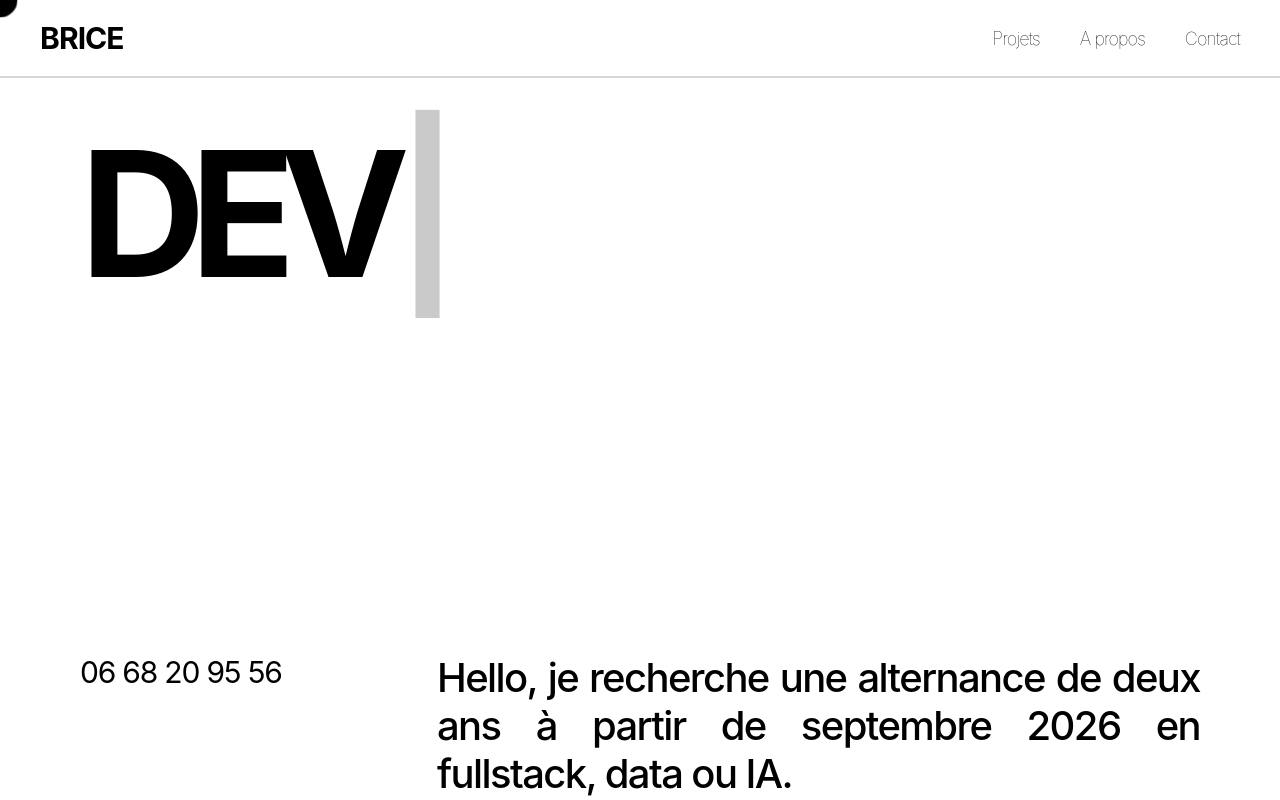
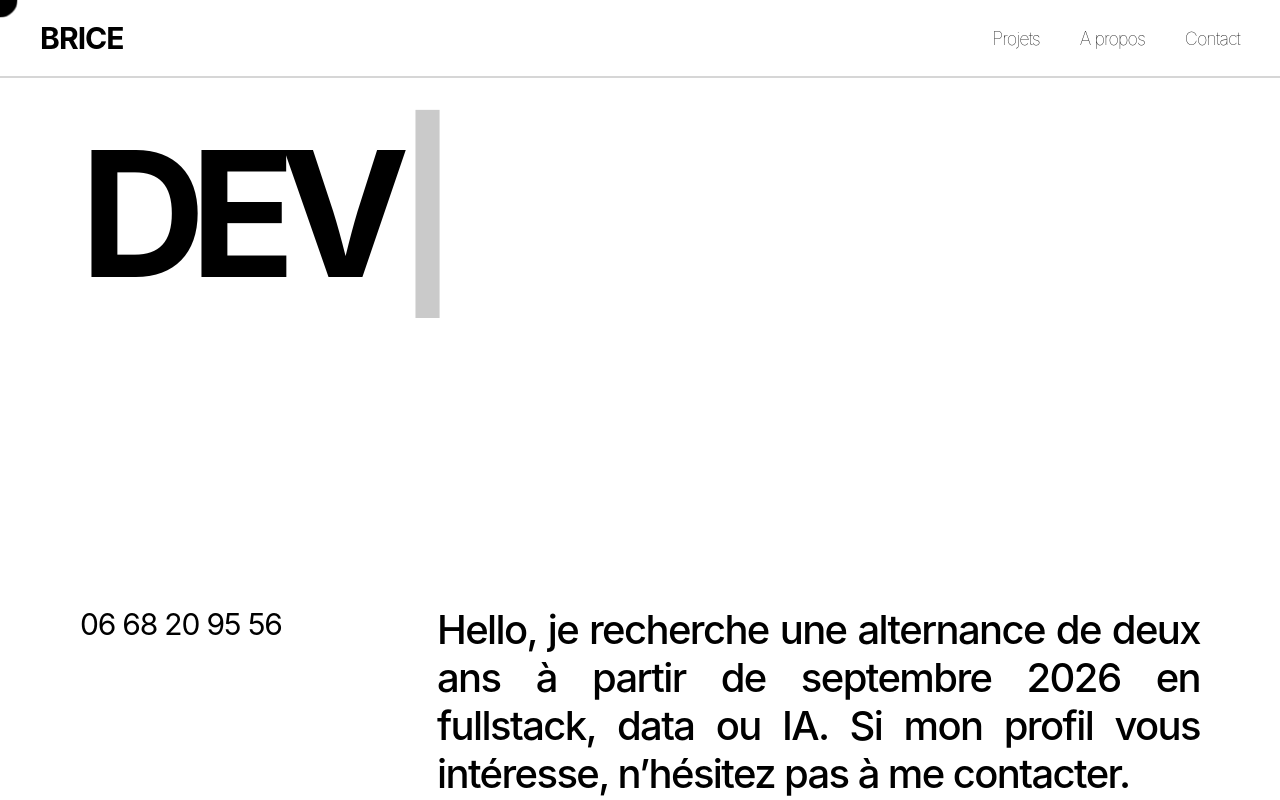
Before and after one commit to bricebrett/my-portfolio, a Next.js app in the folder frontend/: page / in a window 1280 px wide. Shown: the top 800 px of the page. Built offline with nearby package versions, Linux system fonts and the light colour scheme; no server answers.

Commit message:
modify hero section

```diff
--- a/frontend/src/components/Hero.tsx
+++ b/frontend/src/components/Hero.tsx
@@ -28,7 +28,8 @@ export default function Hero() {
         <ScrollReveal>
           <p className="hero__description">
             Hello, je recherche une alternance de deux ans à partir de septembre
-            2026 en fullstack, data ou IA.
+            2026 en fullstack, data ou IA. Si mon profil vous intéresse,
+            n’hésitez pas à me contacter.
           </p>
         </ScrollReveal>
       </div>
```
